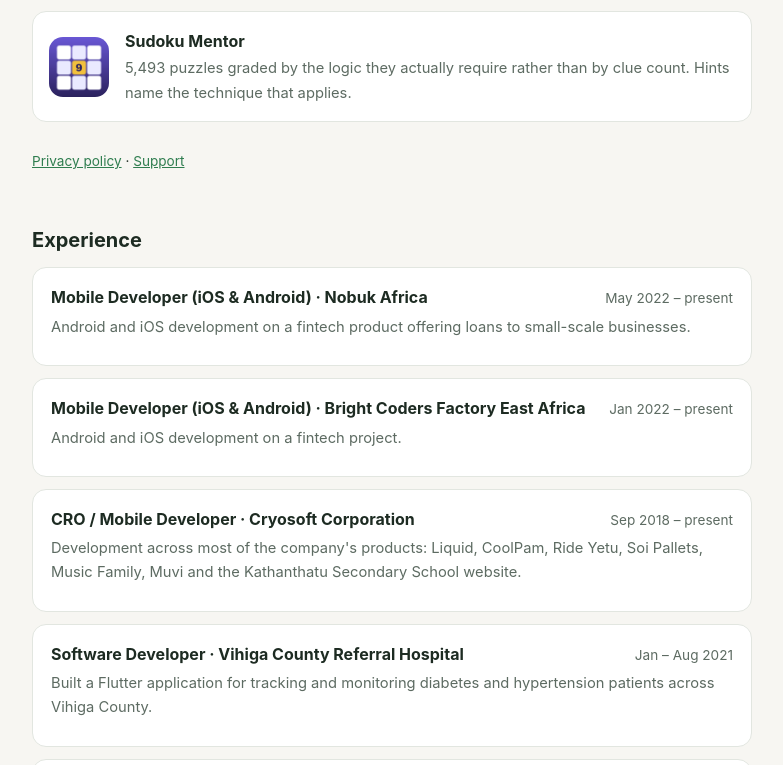
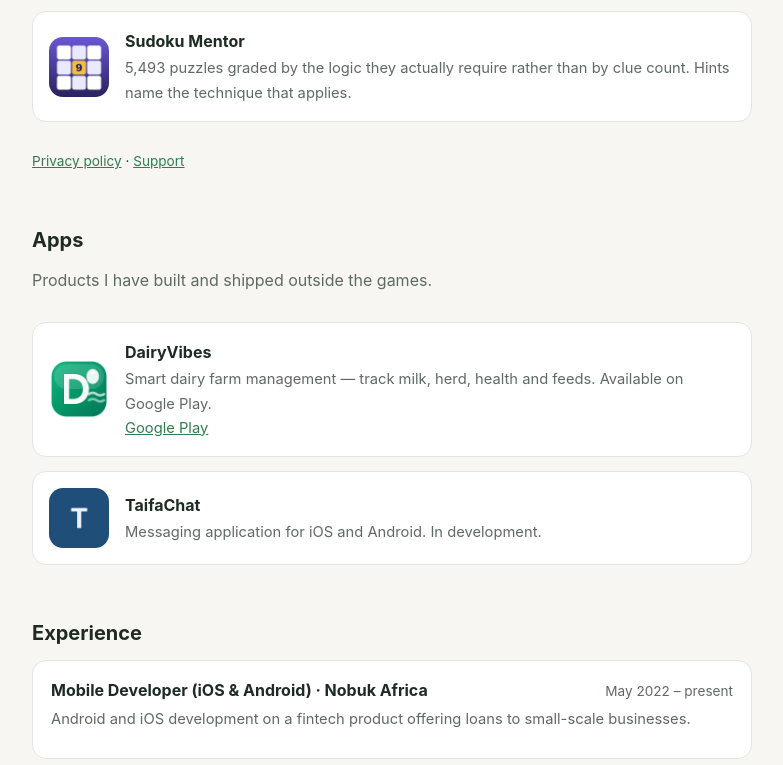
Before and after one commit to oscarmureti/oscarmureti.github.io, a plain HTML site: page index.html in a window 1280 px wide. Shown: the part 767-1532 px from the top of the page, without its empty margins (248-1031 px from the left). Drawn offline with Linux system fonts and the light colour scheme.

Commit message:
Add an Apps section for DairyVibes and TaifaChat
DairyVibes uses its real Google Play listing - title, description and icon
taken from the live store page rather than written from guesswork.

TaifaChat is on neither store and I had only the bundle id from a provisioning
profile, so its line says only what can be inferred from the name. It needs
replacing with a real description and icon.

```diff
--- a/index.html
+++ b/index.html
@@ -19,6 +19,7 @@
     <p class="meta">Nairobi / Kisumu, Kenya &middot; BSc Mathematics &amp; Computer Science, Maseno University</p>
     <nav>
       <a href="#games">Games</a>
+      <a href="#apps">Apps</a>
       <a href="#work">Experience</a>
       <a href="#projects">Projects</a>
       <a href="#contact">Contact</a>
@@ -59,6 +60,32 @@
     </div>
     <p class="store-link"><a href="privacy.html">Privacy policy</a> &middot;
       <a href="support.html">Support</a></p>
+  </section>
+
+
+  <!-- ===================== APPS ===================== -->
+  <section class="section" id="apps">
+    <h2>Apps</h2>
+    <p class="intro">Products I have built and shipped outside the games.</p>
+
+    <div class="games">
+      <div class="game">
+        <img src="assets/dairyvibes.png" alt="DairyVibes icon">
+        <div>
+          <h3>DairyVibes</h3>
+          <p>Smart dairy farm management &mdash; track milk, herd, health and
+            feeds. Available on Google Play.</p>
+          <p class="store-link"><a href="https://play.google.com/store/apps/details?id=com.dairyvibes.app">Google Play</a></p>
+        </div>
+      </div>
+      <div class="game">
+        <img src="assets/taifachat.png" alt="TaifaChat icon">
+        <div>
+          <h3>TaifaChat</h3>
+          <p>Messaging application for iOS and Android. In development.</p>
+        </div>
+      </div>
+    </div>
   </section>
 
   <!-- ===================== EXPERIENCE ===================== -->
```
Also changed, not shown: assets/dairyvibes.png (added), assets/taifachat.png (added).
